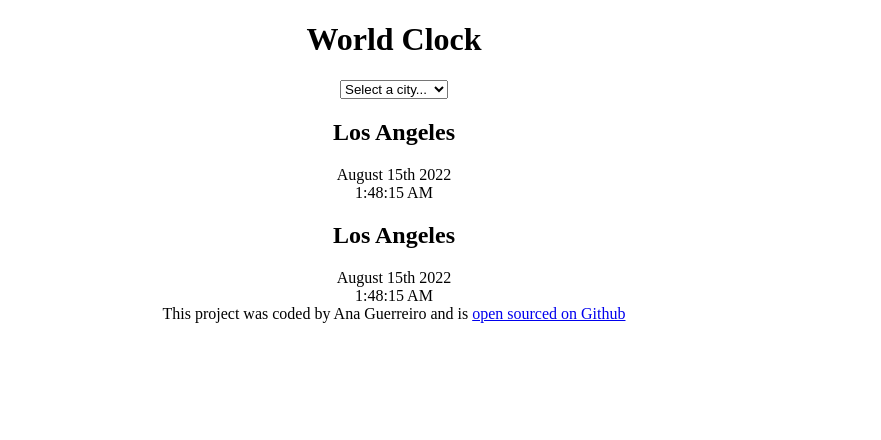
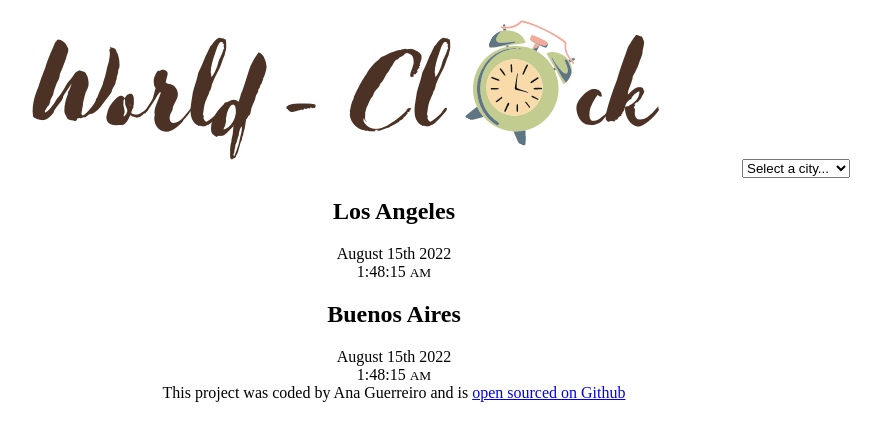
Before and after one commit to AnaLuisGuerreiro/World-Clock, a plain HTML site: page index.html in a window 1280 px wide. Shown: the whole page, without its empty margins (246-1127 px from the left). Drawn offline with Linux system fonts and the light colour scheme.

Commit message:
fake data and img title

```diff
--- a/index.html
+++ b/index.html
@@ -10,7 +10,7 @@
 
 <body>
     <div class="container">
-        <h1> World Clock </h1>
+        <img src="img/World_Clock.png" alt="World-Clock" id="title">
 
         <select name="city" id="cities">
             <option value="">Select a city...</option>
@@ -20,14 +20,18 @@
         </select>
 
         <div class="city">
-            <h2> Los Angeles </h2>
-            <div class="date"> August 15th 2022</div>
-            <div class="time"> 1:48:15 AM</div>
+            <div>
+                <h2> Los Angeles </h2>
+                <div class="date"> August 15th 2022</div>
+            </div>
+            <div class="time"> 1:48:15 <small> AM </small></div>
         </div>
         <div class="city">
-            <h2> Los Angeles </h2>
-            <div class="date"> August 15th 2022</div>
-            <div class="time"> 1:48:15 AM</div>
+            <div>
+                <h2> Buenos Aires </h2>
+                <div class="date"> August 15th 2022</div>
+            </div>
+            <div class="time"> 1:48:15 <small> AM </small></div>
         </div>
     </div>
 
```
Also changed, not shown: img/World_Clock.png (added).
